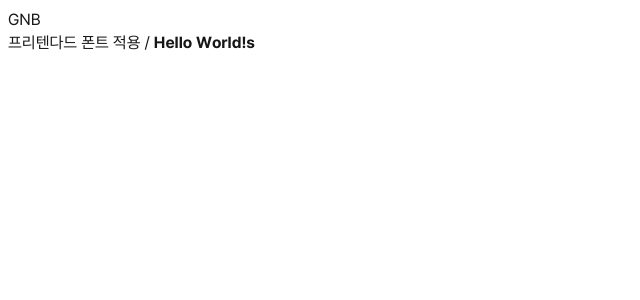
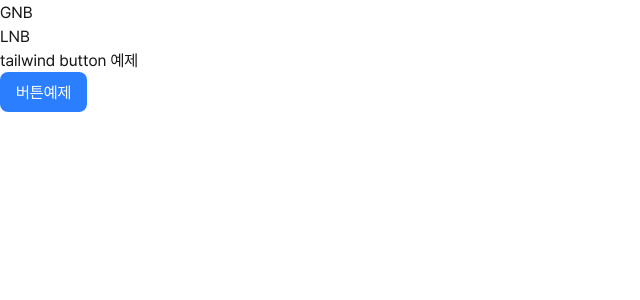
Before and after one commit to jkson83/reactNextJS, a Next.js app in the folder my-app/: page / in a window 1280 px wide. Shown: the top 300 px of the page, without its empty margins (0-640 px from the left). Built offline with nearby package versions, Linux system fonts and the light colour scheme.

Commit message:
tailwind 설치 및 적용테스트

```diff
--- a/my-app/package.json
+++ b/my-app/package.json
@@ -10,18 +10,19 @@
   },
   "dependencies": {
     "next": "16.2.2",
+    "postcss": "^8.5.9",
     "react": "19.2.4",
     "react-dom": "19.2.4"
   },
   "devDependencies": {
-    "@tailwindcss/postcss": "^4",
+    "@tailwindcss/postcss": "^4.2.2",
     "@types/node": "^20",
     "@types/react": "^19",
     "@types/react-dom": "^19",
     "babel-plugin-react-compiler": "1.0.0",
     "eslint": "^9",
     "eslint-config-next": "16.2.2",
-    "tailwindcss": "^4",
+    "tailwindcss": "^4.2.2",
     "typescript": "^5"
   }
 }
--- a/my-app/src/app/globals.scss
+++ b/my-app/src/app/globals.scss
@@ -2,8 +2,4 @@
 @use "./styles/variables";
 @use "./styles/mixins";
 @use "./styles/base";
-/* Tailwind */
-/* stylelint-disable at-rule-no-unknown */
-@tailwind base;
-@tailwind components;
-@tailwind utilities;
+@use "tailwindcss";
--- a/my-app/src/app/layout.tsx
+++ b/my-app/src/app/layout.tsx
@@ -52,8 +52,22 @@ export default function RootLayout({
   return (
     <html lang="ko">
       <body className={`min-h-full flex flex-col ${Pretendard.variable}`} >
-        <header>GNB</header>
-        {children}
+        <div className="Wrapper">
+          {/* GNB */}
+          <header className="Header">
+            GNB
+          </header>
+          <div className="Container">
+            {/* LNB */}
+            <aside className="Lnb">
+              LNB
+            </aside>
+            {/* Main */}
+            <main className="Main">
+              {children}
+            </main>
+          </div>
+        </div>
       </body>
     </html>
   );
--- a/my-app/src/app/page.tsx
+++ b/my-app/src/app/page.tsx
@@ -1,9 +1,12 @@
 import Image from "next/image";
 
-export default function Home() {
+export default function Page() {
   return (
-    <div className="font-sans">
-      프리텐다드 폰트 적용 / <b>Hello World!s</b>
-    </div>
+    <>
+      <h1>tailwind button 예제</h1>
+      <section>
+        <button className="px-4 py-2 bg-blue-500 text-white rounded-lg hover:bg-blue-600 transition" id="btn">버튼예제</button>
+      </section>
+    </>
   );
 }
```
Also changed, not shown: 1 other file (tests, documents, lock files or other folders).
